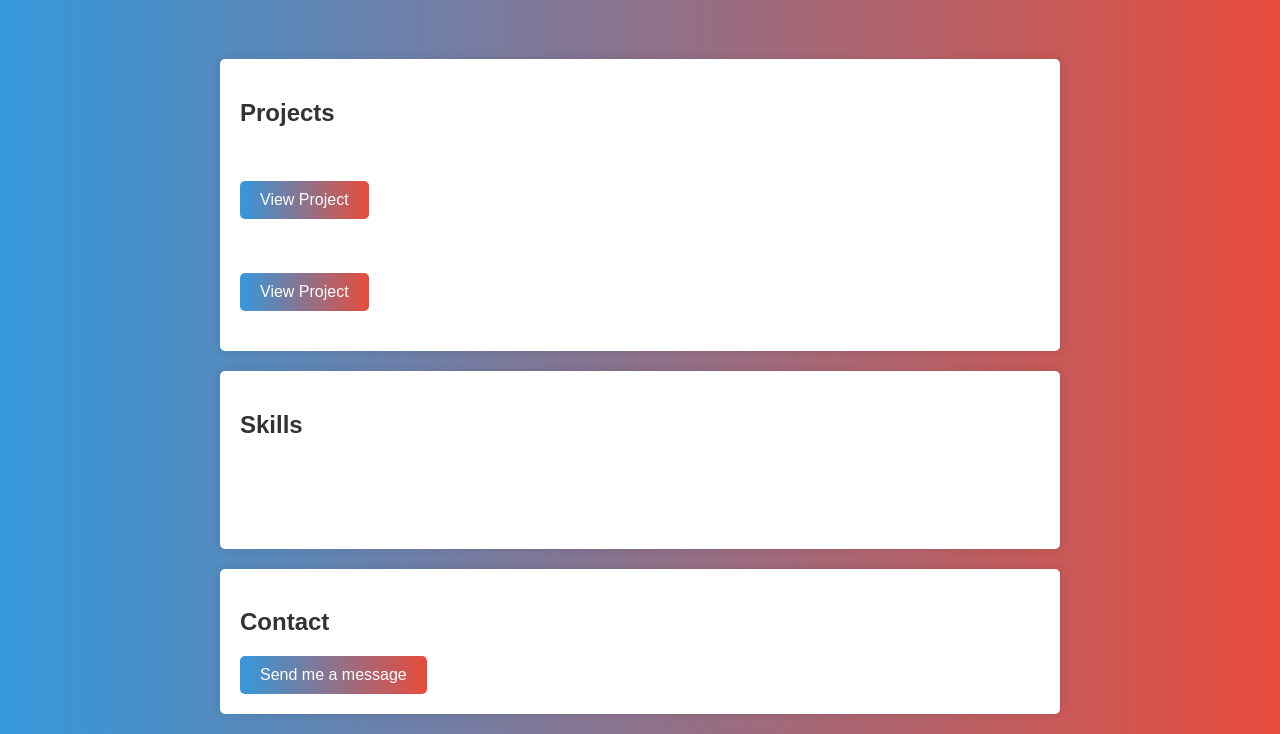
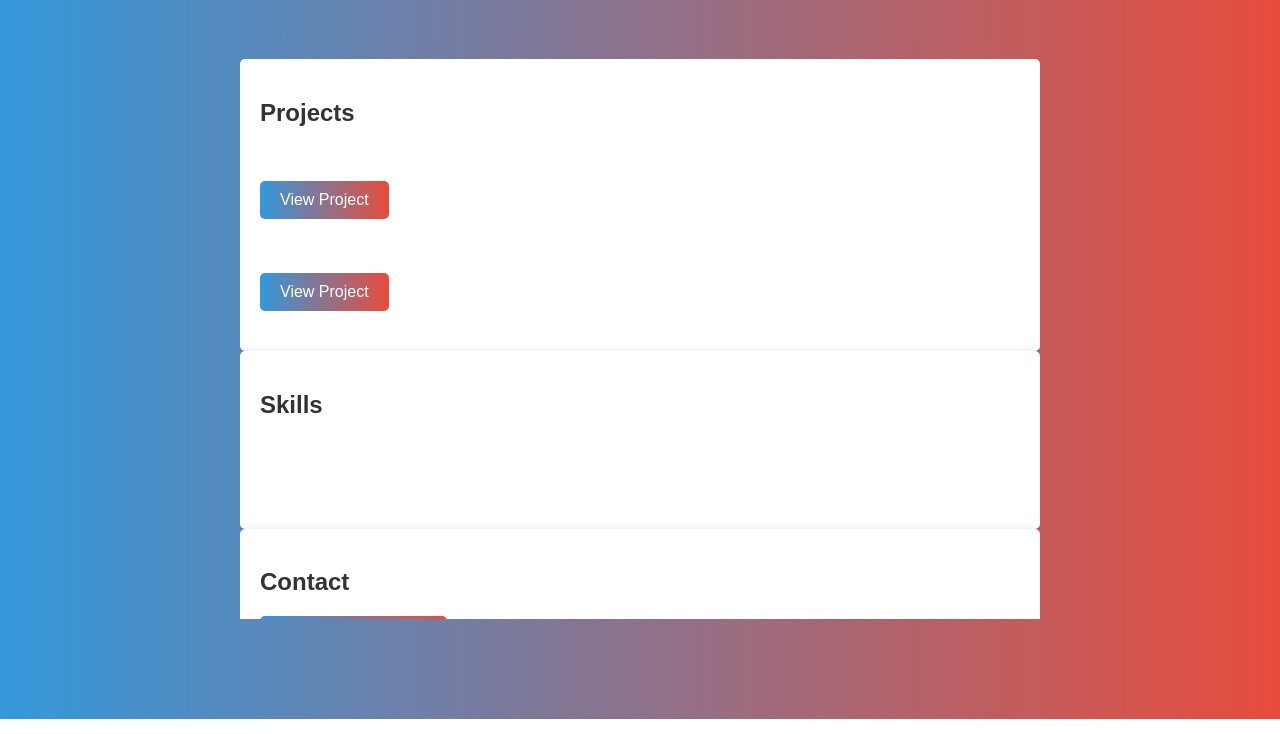
Before and after one commit to hafizzzh/hafizzzh.github.io, a plain HTML site: page index.html in a window 1280 px wide. Shown: the part 81-815 px from the top of the page. Drawn offline with Linux system fonts and the light colour scheme.

Commit message:
edit html

```diff
--- a/index.html
+++ b/index.html
@@ -12,14 +12,21 @@
             padding: 0;
             background: linear-gradient(to right, #3498db, #e74c3c);
             color: #fff;
-            overflow: hidden; /* Hide overflowing gradient during animation */
+            overflow-x: hidden; /* Hide horizontal scrollbar */
+        }
+
+        .container {
+            max-width: 800px;
+            margin: 20px auto;
+            overflow-y: auto; /* Enable vertical scrolling */
+            max-height: 70vh; /* Set maximum height for scrolling */
         }
 
         header {
             padding: 20px;
             text-align: center;
             background: linear-gradient(to right, #3498db, #e74c3c);
-            animation: waveAnimation 4s infinite linear; /* Wave animation */
+            animation: waveAnimation 4s infinite linear;
         }
 
         @keyframes waveAnimation {
@@ -35,8 +42,6 @@
         }
 
         section {
-            max-width: 800px;
-            margin: 20px auto;
             padding: 20px;
             background-color: #fff;
             border-radius: 5px;
@@ -73,6 +78,8 @@
         <h1>My Portfolio</h1>
     </header>
 
+    <div class="container">
+
         <section>
             <h2>Projects</h2>
 
@@ -85,7 +92,6 @@
                 <p>Description of Project 2 goes here.</p>
                 <a href="#" class="btn">View Project</a>
             </div>
-
         </section>
 
         <section>
@@ -102,6 +108,8 @@
             <a href="#" class="btn">Send me a message</a>
         </section>
 
+    </div>
+
 </body>
 
 </html>
```
Lines whose indentation alone changed are shown as unchanged.
